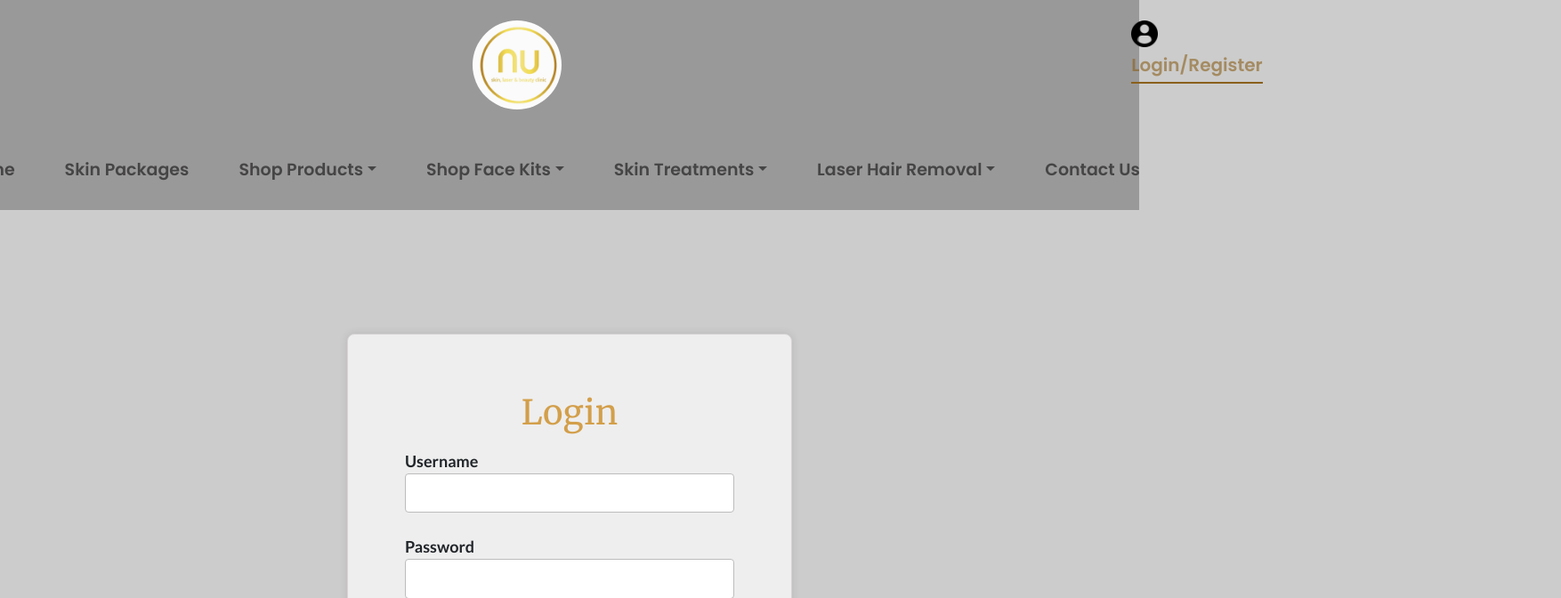
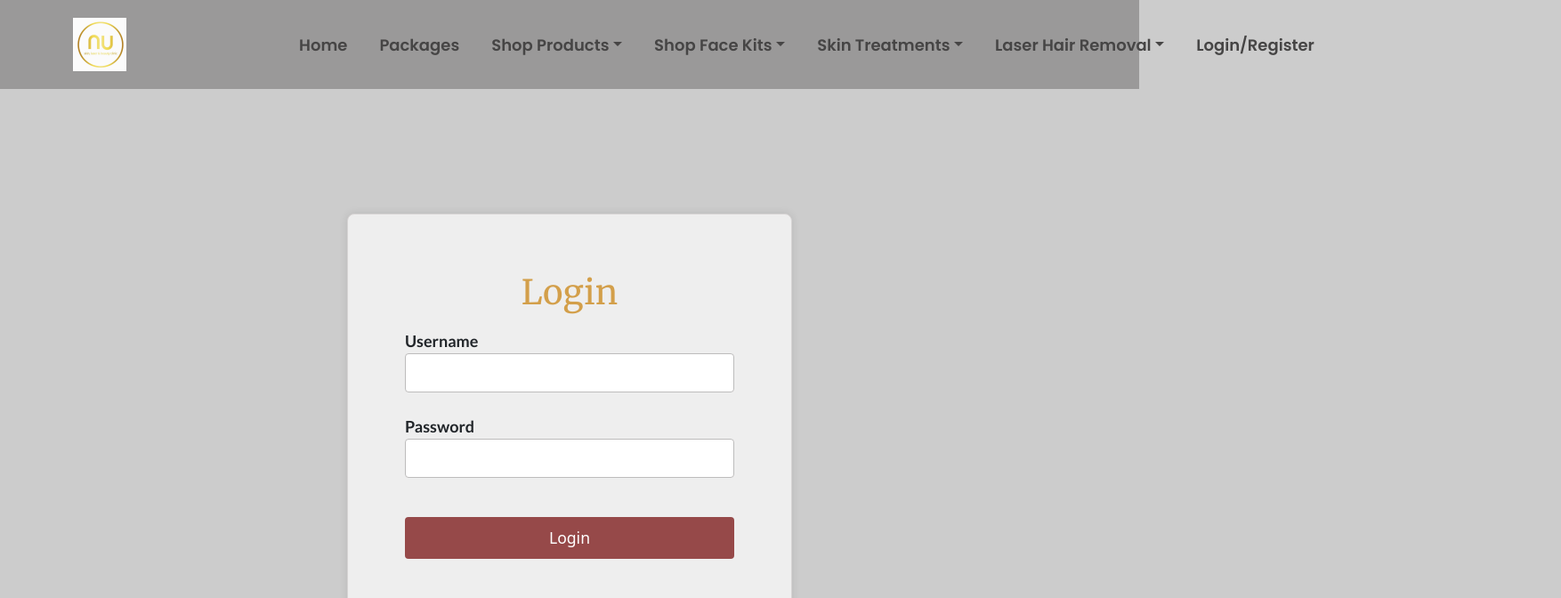
Before and after one commit to Nabil-Shartaj-Khan/skin-care-website, a React (Vite) app: page /login in a window 1280 px wide. Shown: the top 672 px of the page at 89% size, 1754 px wide, since content can reach past the window. Built offline with nearby package versions, Linux system fonts and the light colour scheme.

Commit message:
added navbar

```diff
--- a/src/components/Header/Header.css
+++ b/src/components/Header/Header.css
@@ -1,139 +1,54 @@
 .navbar {
   display: flex;
-  justify-content: center;
+  justify-content: space-between;
   align-items: center;
   background-color: #858383b0;
-}
-
-.pre-nav {
-  display: flex;
-  justify-content: space-between;
-  width: 100%;
   padding: 15px;
 }
 
-.pre-nav div {
-  padding-left: 320px;
-  padding-right: 320px;
+.navbar-nav {
+  display: flex;
+  align-items: center;
+  list-style-type: none;
 }
 
-.text-div {
-  margin: 0;
-  cursor: pointer;
+.navbar-nav li {
+  margin-left: 20px;
 }
 
-.icon-container {
-  display: flex;
-  flex-direction: column;
-  align-items: center;
+.nav-link {
+  color: #464545 !important;
+  font-weight: 600;
+  font-size: 18px;
+  font-family: 'Poppins', sans-serif;
+  text-decoration: none;
 }
 
-.icon-container img {
-  width: 30px;
-  height: 30px;
-  margin-bottom: 5px;
-}
-
-.fs-5 {
-  font-size: 14px;
-  color: #8a601c !important;
-  text-align: center;
-  font-family: "Poppins",sans-serif;
-
-}
-
-
-.logo {
-  height: 100px;
-  width: 100px;
-  object-fit: contain;
-  border-radius: 50%;
-}
-
-.navbar-nav .nav-link {
-  color: #464545 !important;
-  font-weight:600;
-  font-size: 19px;
-  font-family: 'Poppins', sans-serif;
-  margin-right: 40px;
-  padding-top: 15px;
-  padding-bottom: 22px;
-}
-
-.navbar-nav .nav-link:hover {
+.nav-link:hover {
   color: #8a601c !important;
 }
 
-.profile-link {
-  color: #464545 !important;
-  font-weight: 600;
-  font-size: 19px;
-  font-family: 'Poppins', sans-serif;
-  text-decoration: none;
-  position: relative;
-}
-
-.profile-link::after {
-  content: '';
-  position: absolute;
-  bottom: -5px;
-  left: 0;
-  width: 100%;
-  height: 2px;
-  background-color: #8a601c;
-  transition: width 0.3s ease;
-}
-
-.profile-link:hover::after {
-  width: 50%; /* Adjust the width of the underline on hover */
-}
-
-
-@media (max-width: 992px) {
-  .pre-nav div {
-    padding-left: 20px;
-    padding-right: 20px;
-  }
-}
-
-@media (max-width: 768px) {
-  .pre-nav {
-    justify-content: space-around;
-  }
-
-  .icon-container {
-    display: none;
-  }
+.logo {
+  height: 60px;
+  width: auto;
+  margin-right: 70px;
 }
 
 @media (max-width: 576px) {
-  .pre-nav {
+  .navbar {
     flex-direction: column;
-    align-items: center;
+    align-items: flex-start;
   }
 
-  .logo {
-    margin-bottom: 10px;
-    display: block;
+  .navbar-nav {
+    margin-top: 10px;
+  }
+
+  .navbar-nav li {
+    margin: 0;
   }
 
   .navbar-toggler {
-    display: block;
-  }
-
-  .navbar-nav {
-    flex-direction: column;
-    align-items: center;
-    margin-top: 20px;
-  }
-
-  .navbar-nav .nav-link {
-    margin-right: 0;
-    margin-bottom: 10px;
-    text-align: center;
-  }
-
-  .text-div img {
-    display: none;
+    order: -1;
   }
 }
--- a/src/components/Header/Header.jsx
+++ b/src/components/Header/Header.jsx
@@ -1,14 +1,10 @@
 import React, { useState, useEffect } from 'react';
-import { Link, useNavigate } from "react-router-dom";
+import { Link } from "react-router-dom";
 import './Header.css';
-import search from '../../assets/images/search.png';
-import profile from '../../assets/images/profile.png';
-import cart from '../../assets/images/cart.png';
 import logo from '../../assets/images/logo.jpg';
 
 const Header = () => {
     const [username, setUsername] = useState('');
-    const navigate = useNavigate();
 
     useEffect(() => {
         const storedUsername = localStorage.getItem('username');
@@ -19,54 +15,24 @@ const Header = () => {
 
     return (
         <nav className="navbar navbar-expand-lg navbar-light">
-            <div className='d-flex flex-column'>
-                <div className='pre-nav d-flex justify-content-around'>
-                    <div className='text-div'>
-                        <img src={search} alt="Search" style={{ width: '30px', height: '30px' }} />
-                    </div>
-                    <div className='text-div'>
+            <div className="container">
+                <Link className="navbar-brand me-5 pe-5" to="/">
                     <img src={logo} alt="Logo" className="logo" />
-                    </div>
-                    <div className='icon-container'>
-                        <Link to={username ? "/profile" : "/login"} className="profile-link">
-                            <img src={profile} alt="Profile" />
-                            {username ? (
-                                <span className='fs-5 about-image'>{username}</span>
-                            ) : (
-                                <span className='fs-5 about-image'>Login/Register</span>
-                            )}
                 </Link>
-                    </div>
-                </div>
-                <div className="container-fluid pt-4">
-                    <button
-                        className="navbar-toggler"
-                        type="button"
-                        data-bs-toggle="collapse"
-                        data-bs-target="#navbarNavDropdown"
-                        aria-controls="navbarNavDropdown"
-                        aria-expanded="false"
-                        aria-label="Toggle navigation"
-                    >
+                <button className="navbar-toggler" type="button" data-bs-toggle="collapse" data-bs-target="#navbarNavDropdown" aria-controls="navbarNavDropdown" aria-expanded="false" aria-label="Toggle navigation">
                     <span className="navbar-toggler-icon"></span>
                 </button>
-                    <div
-                        className="collapse navbar-collapse justify-content-center"
-                        id="navbarNavDropdown"
-                    >
-                        <ul className="navbar-nav d-flex flex-col ml-auto">
+                <div className="collapse navbar-collapse" id="navbarNavDropdown">
+                    <ul className="navbar-nav ml-auto">
+
                         <li className="nav-item">
-                                <Link
-                                    className="nav-link active text-white"
-                                    aria-current="page"
-                                    to='/'
-                                >Home</Link>
+                            <Link className="nav-link" to='/'>Home</Link>
                         </li>
                         <li className="nav-item">
-                                <a className="nav-link text-white" href="#SkinPackages">Skin Packages</a>
+                            <a className="nav-link" href="#SkinPackages">Packages</a>
                         </li>
                         <li className="nav-item dropdown">
-                                <a className="nav-link dropdown-toggle text-white" href="#" id="ShopProductsDropdown" role="button" data-bs-toggle="dropdown" aria-expanded="false">
+                            <a className="nav-link dropdown-toggle" href="#" id="ShopProductsDropdown" role="button" data-bs-toggle="dropdown" aria-expanded="false">
                                 Shop Products
                             </a>
                             <ul className="dropdown-menu" aria-labelledby="ShopProductsDropdown">
@@ -81,7 +47,7 @@ const Header = () => {
                             </ul>
                         </li>
                         <li className="nav-item dropdown">
-                                <a className="nav-link dropdown-toggle text-white" href="#" id="ShopFaceKitsDropdown" role="button" data-bs-toggle="dropdown" aria-expanded="false">
+                            <a className="nav-link dropdown-toggle" href="#" id="ShopFaceKitsDropdown" role="button" data-bs-toggle="dropdown" aria-expanded="false">
                                 Shop Face Kits
                             </a>
                             <ul className="dropdown-menu" aria-labelledby="ShopFaceKitsDropdown">
@@ -91,7 +57,7 @@ const Header = () => {
                             </ul>
                         </li>
                         <li className="nav-item dropdown">
-                                <a className="nav-link dropdown-toggle text-white" href="#" id="SkinTreatmentsDropdown" role="button" data-bs-toggle="dropdown" aria-expanded="false">
+                            <a className="nav-link dropdown-toggle" href="#" id="SkinTreatmentsDropdown" role="button" data-bs-toggle="dropdown" aria-expanded="false">
                                 Skin Treatments
                             </a>
                             <ul className="dropdown-menu" aria-labelledby="SkinTreatmentsDropdown">
@@ -101,7 +67,7 @@ const Header = () => {
                             </ul>
                         </li>
                         <li className="nav-item dropdown">
-                                <a className="nav-link dropdown-toggle text-white" href="#" id="LaserHairRemovalDropdown" role="button" data-bs-toggle="dropdown" aria-expanded="false">
+                            <a className="nav-link dropdown-toggle" href="#" id="LaserHairRemovalDropdown" role="button" data-bs-toggle="dropdown" aria-expanded="false">
                                 Laser Hair Removal
                             </a>
                             <ul className="dropdown-menu" aria-labelledby="LaserHairRemovalDropdown">
@@ -110,10 +76,15 @@ const Header = () => {
                             </ul>
                         </li>
                         <li className="nav-item">
-                                <a className="nav-link text-white" href="#Contact">Contact Us</a>
+                            <Link className="nav-link" to={username ? "/profile" : "/login"}>
+                                {username ? (
+                                    <span>{username}</span>
+                                ) : (
+                                    <span>Login/Register</span>
+                                )}
+                            </Link>
                         </li>
                     </ul>
-                    </div>
                 </div>
             </div>
         </nav>
```
Lines whose indentation alone changed are shown as unchanged.
